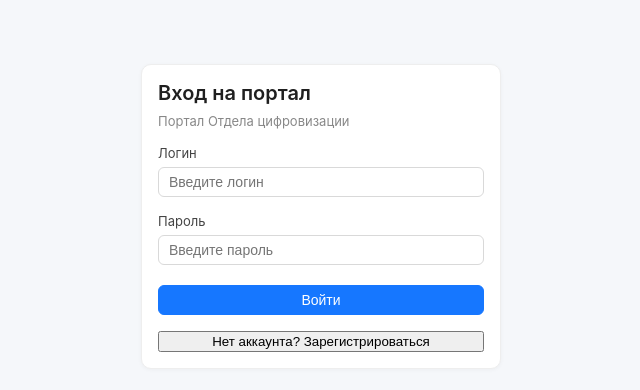
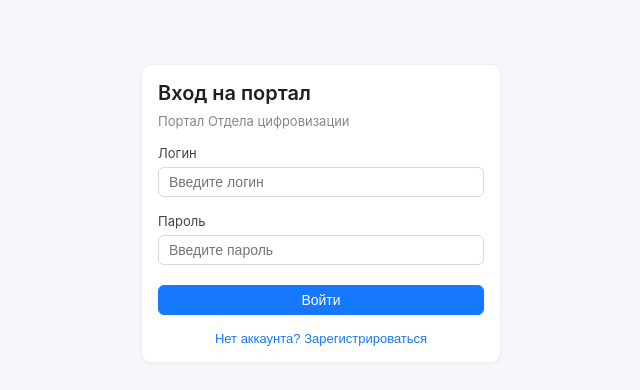
Before and after one commit to Pumpardian/Internal-Competency-and-Schedule-Management-Portal, a React (Vite) app in the folder frontend/: page / in a window 1280 px wide. Shown: the top 390 px of the page, without its empty margins (319-959 px from the left). Built offline with nearby package versions, Linux system fonts and the light colour scheme; no server answers.

Commit message:
Добавил стили для форм авторизации и имени пользователя
Оформил блок ошибки и ссылку-переключатель на формах входа/регистрации, а также
имя пользователя в шапке.

```diff
--- a/frontend/src/styles.css
+++ b/frontend/src/styles.css
@@ -62,6 +62,7 @@ body {
   border-radius: 4px;
   padding: 3px 6px;
 }
+.header .user-name { color: #fff; font-weight: 600; }
 
 .page { max-width: 1120px; margin: 24px auto; padding: 0 20px; }
 .page h1 { font-size: 20px; margin: 0 0 4px; }
@@ -309,6 +310,24 @@ body {
 .auth-field span { font-size: 13px; color: #444; }
 .auth-field .input { width: 100%; }
 .auth-submit { margin-top: 4px; }
+.auth-error {
+  color: var(--danger);
+  font-size: 13px;
+  background: #fff0f0;
+  border: 1px solid #f3c2c2;
+  border-radius: 4px;
+  padding: 8px 10px;
+}
+.auth-link {
+  background: none;
+  border: none;
+  color: var(--primary);
+  font-size: 13px;
+  cursor: pointer;
+  padding: 0;
+  align-self: center;
+}
+.auth-link:hover { text-decoration: underline; }
 .mock-note {
   max-width: 1120px; margin: 0 auto 24px; padding: 10px 20px;
   color: var(--muted); font-size: 12px;
```
